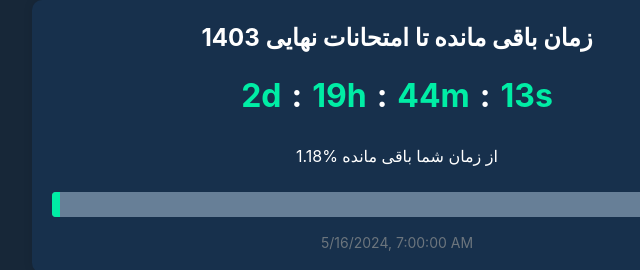
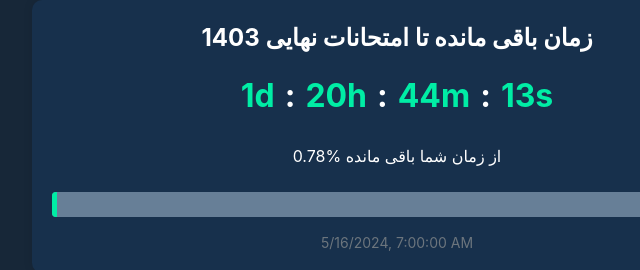
Before and after one commit to Newliex/Konkor, a plain HTML site: page index.html in a window 1280 px wide. Shown: the part 369-639 px from the top of the page, 243-883 px from the left. Drawn offline with nearby package versions, Linux system fonts and the light colour scheme.

Commit message:
Update index.html

```diff
--- a/index.html
+++ b/index.html
@@ -249,7 +249,7 @@ function updateFinalExamCountdown() {
   var endTimeElement = document.getElementById('final-exam-end-time');
 
   var startDate = new Date("2023-09-23T08:00:00").getTime();
-  var endDate = new Date("2024-05-20T06:30:00").getTime();
+  var endDate = new Date("2024-05-19T07:30:00").getTime();
   var currentTime = new Date().getTime();
 
   var remainingTime = endDate - currentTime;
```
